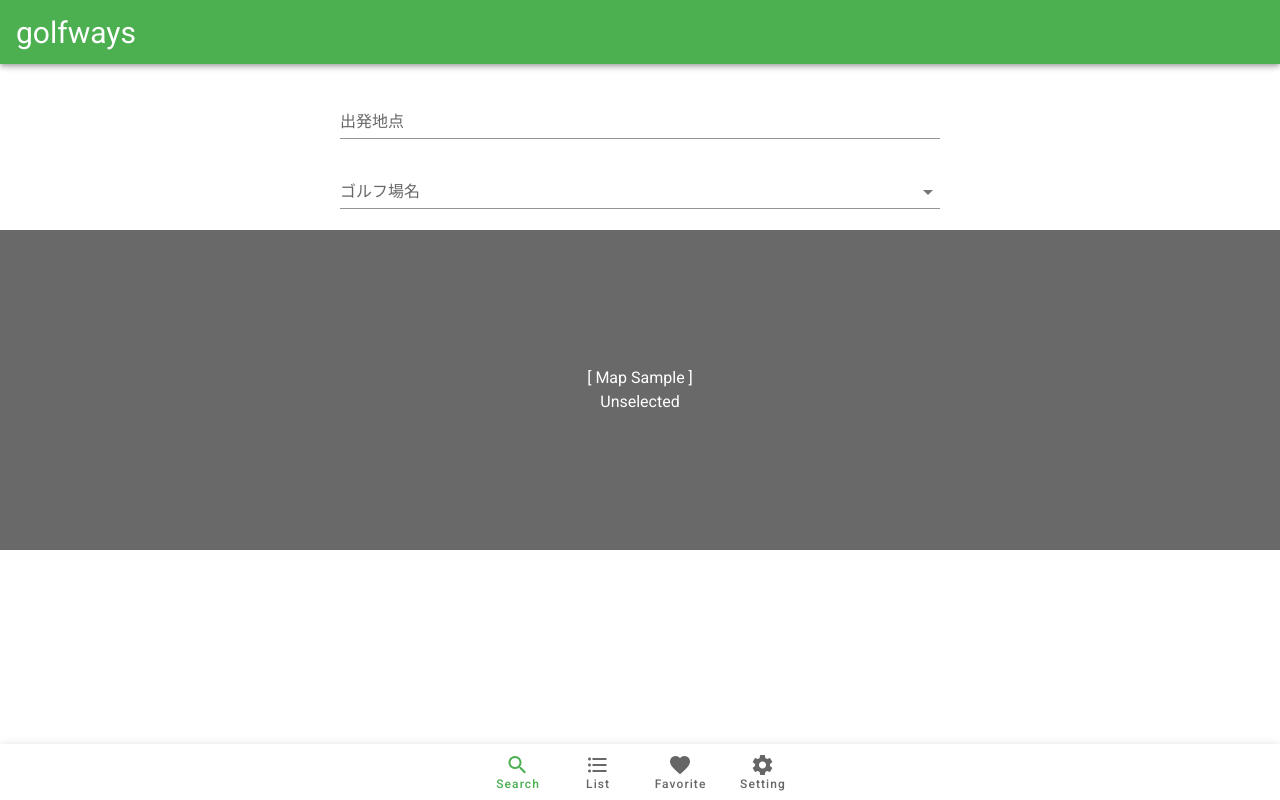
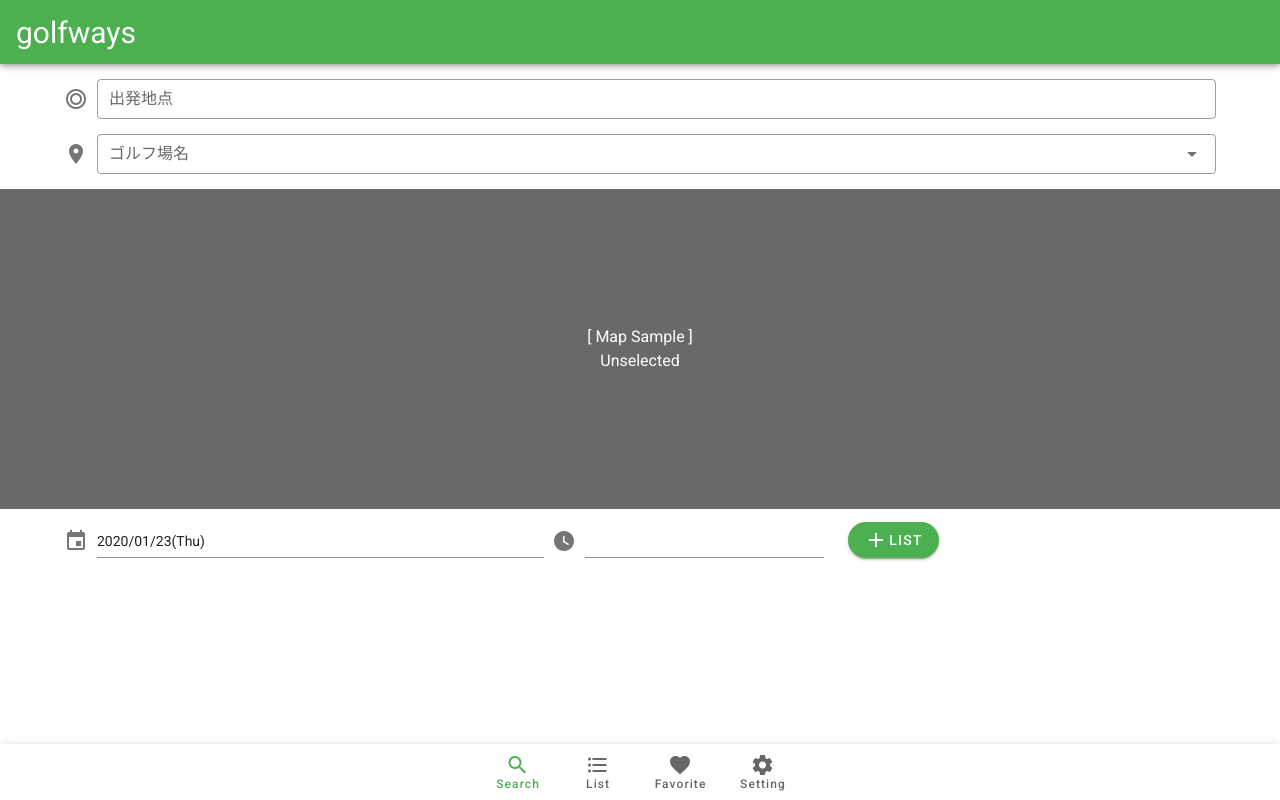
Before and after one commit to rasayama/golfways-client, a Vue app: page / in a window 1280 px wide. Built offline with nearby package versions, Linux system fonts and the light colour scheme.

Commit message:
入力フォームを仮組み

```diff
--- a/src/components/pages/Search.vue
+++ b/src/components/pages/Search.vue
@@ -1,23 +1,31 @@
 <template>
   <div>
     <v-form
-      ref="form"
-      v-model="valid"
+      class="route-search-form"
+      ref="route_search_form"
+      v-model="route_search_valid"
       lazy-validation
     >
       <v-text-field
-      v-model="name"
-      :rules="nameRules"
-      label="出発地点"
-      required
-      ></v-text-field>
+        class="body-2"
+        v-model="name"
+        :rules="nameRules"
+        outlined
+        dense
+        hide-details
+        label="出発地点"
+        prepend-icon="mdi-circle-double"
+      />
       <v-select
+        class="body-2"
         v-model="select"
         :items="items"
-        :rules="[v => !!v || 'Item is required']"
+        outlined
+        dense
+        hide-details
         label="ゴルフ場名"
-        required
-      ></v-select>
+        prepend-icon="mdi-map-marker"
+      />
     </v-form>
 
     <div class="dummy-map">
@@ -31,31 +39,111 @@
         </span>
       </div>
     </div>
+
+    <v-form
+      class="price-calc-form"
+      ref="price_calc_form"
+      v-model="price_calc_valid"
+      lazy-validation
+    >
+      <v-row>
+        <v-col cols="5">
+          <v-dialog
+            ref="calendar_modal"
+            v-model="calendar_modal"
+            :return-value.sync="date"
+            width="290px"
+          >
+            <template v-slot:activator="{ on }">
+              <v-text-field
+                class="body-2"
+                v-model="dateFormatted"
+                prepend-icon="mdi-calendar"
+                readonly
+                v-on="on"
+              />
+            </template>
+            <v-date-picker
+              v-model="date"
+              scrollable
+              locale="ja"
+              header-color="green"
+              @input="calendar_modal = false, $refs.calendar_modal.save(date)"
+            />
+          </v-dialog>
+        </v-col>
+
+        <v-col cols="3">
+          <v-dialog
+            ref="clock_modal"
+            v-model="clock_modal"
+            :return-value.sync="time"
+            width="290px"
+          >
+            <template v-slot:activator="{ on }">
+              <v-text-field
+                class="body-2 mx-2"
+                v-model="time"
+                prepend-icon="mdi-clock"
+                readonly
+                v-on="on"
+              />
+            </template>
+            <v-time-picker
+              v-if="clock_modal"
+              v-model="time"
+              header-color="green"
+              @click:minute="$refs.clock_modal.save(time)"
+            />
+          </v-dialog>
+        </v-col>
+
+        <v-col cols="3" class="add-list-button">
+          <v-btn rounded dark color="green" class="mx-4">
+            <v-icon>mdi-plus</v-icon>
+              LIST
+          </v-btn>
+        </v-col>
+      </v-row>
+    </v-form>
   </div>
 </template>
 
 <script>
+  const weekday = ['Sun', 'Mon', 'Tue', 'Wed', 'Thu', 'Fri', 'Sat'];
   export default {
-    data: () => ({
-      valid: true,
+    data: vm => ({
+      route_search_valid: true,
+      price_calc_valid: true,
       name: '',
       nameRules: [
         v => !!v || 'Name is required',
         v => (v && v.length <= 10) || 'Name must be less than 10 characters',
-      ],
-      email: '',
-      emailRules: [
-        v => !!v || 'E-mail is required',
-        v => /.+@.+\..+/.test(v) || 'E-mail must be valid',
       ],
       select: null,
       items: [
         'Golf Course 1',
         'Golf Course 2',
         'Golf Course 3',
-        'Golf Course 4',
       ],
+      date: new Date().toISOString().substr(0, 10),
+      dateFormatted: vm.formatDate(new Date().toISOString().substr(0, 10)),
+      time: null,
+      calendar_modal: false,
+      clock_modal: false,
     }),
+
+    computed: {
+      computedDateFormatted () {
+        return this.formatDate(this.date)
+      }
+    },
+
+    watch: {
+      date () {
+        this.dateFormatted = this.formatDate(this.date)
+      }
+    },
 
     methods: {
       validate () {
@@ -65,16 +153,27 @@
       },
       reset () {
         this.$refs.form.reset()
-      }
+      },
+      formatDate (date) {
+        if (!date) return null
+        const [year, month, day] = date.split('-')
+        return `${year}/${month}/${day}(${weekday[new Date(date).getDay()]})`
+      },
     },
   }
 </script>
 
 <style scoped>
 form {
-  width: 70%;
-  max-width: 600px;
-  margin: 30px auto 0;
+  width: 90%;
+}
+
+.route-search-form {
+  margin: 15px auto;
+}
+
+.route-search-form .v-input + .v-input {
+  margin-top: 15px;
 }
 
 .dummy-map {
@@ -92,4 +191,20 @@ form {
   left:50%;
   transform: translate(-50%, -50%);
 }
+
+.price-calc-form {
+  margin: 0 auto;
+}
+
+.price-calc-form .row{
+  margin: 0;
+}
+
+.price-calc-form .col {
+  padding: 0;
+}
+
+.add-list-button button {
+  margin-top: 13px;
+}
 </style>
```
